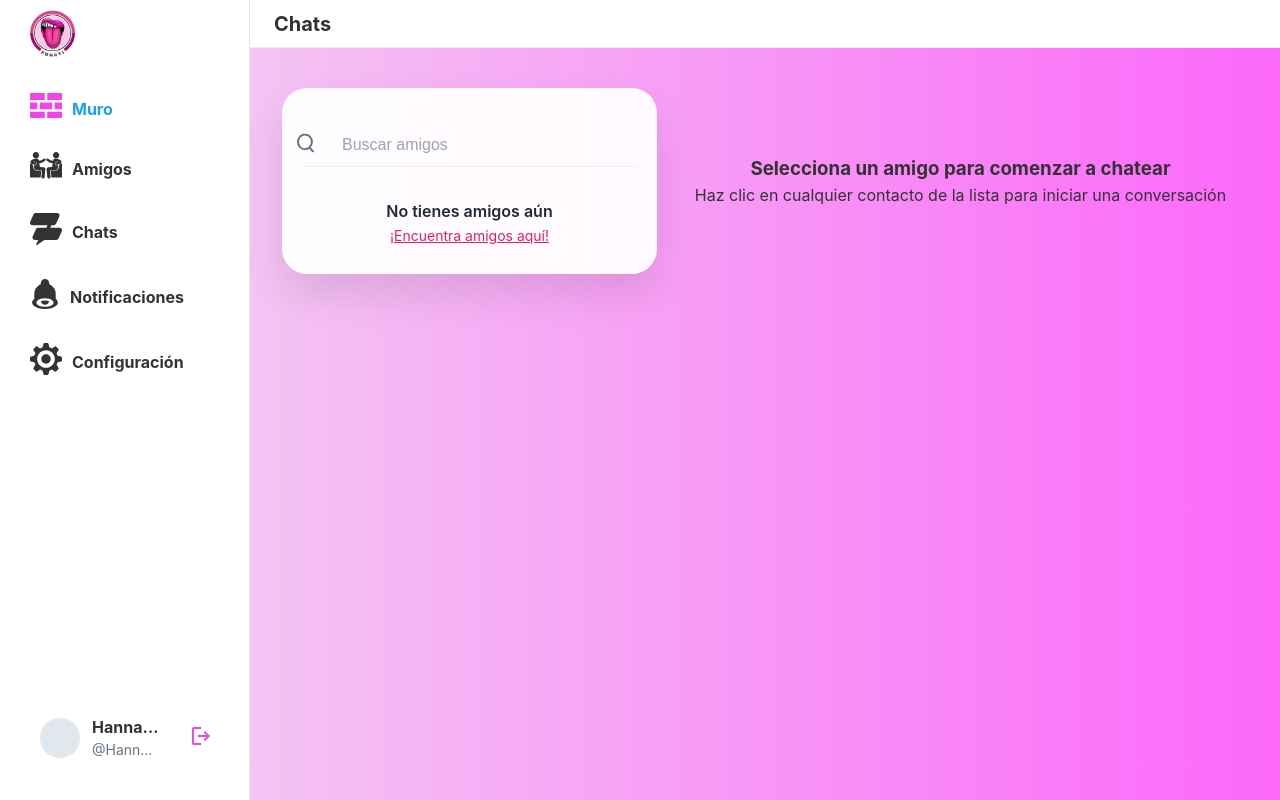
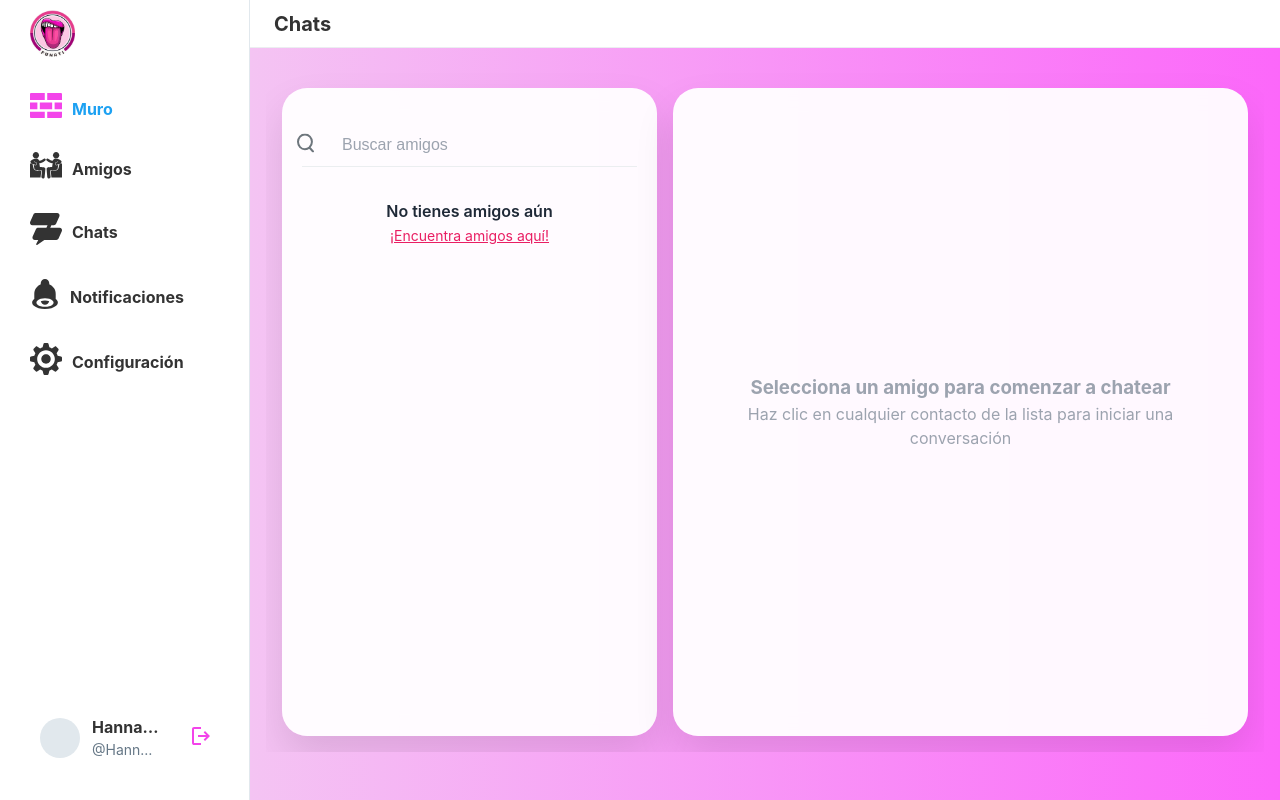
Before and after one commit to Daviddp96/RetirATI, a Django app: page /chats/ in a window 1280 px wide. Run offline with Django 5.2, Linux system fonts and the light colour scheme; a user stored in the database is signed in; data comes from the database, SQL or seed files in the repository.

Commit message:
chat finished

```diff
--- a/funATI/funATIAPP/static/css/chats.css
+++ b/funATI/funATIAPP/static/css/chats.css
@@ -1,5 +1,8 @@
 .flex-wrapper {
     gap: 1rem;
+    display: flex;
+    height: calc(100vh - 120px); /* Altura fija menos header */
+    overflow: hidden;
 }
 
 .container {
@@ -10,11 +13,16 @@
     box-shadow: 0 20px 40px rgba(0, 0, 0, 0.1);
     backdrop-filter: blur(10px);
     padding: 1rem 0;
+    display: flex;
+    flex-direction: column;
+    height: 100%;
+    overflow: hidden;
 }
 
 .search-container {
     position: relative;
     padding: 20px;
+    flex-shrink: 0; /* No se encoge */
 }
 
 .search-bar {
@@ -52,6 +60,10 @@
 
 .contacts-list {
     list-style: none;
+    flex: 1;
+    overflow-y: auto;
+    margin: 0;
+    padding: 0;
 }
 
 .contact-item {
@@ -133,6 +145,9 @@
 /* Chat Interface Styles */
 .chat {
     width: 100%;
+    height: 100%;
+    display: flex;
+    flex-direction: column;
 }
 
 .chat-header {
@@ -142,6 +157,7 @@
     align-items: center;
     background: rgba(255, 255, 255, 0.8);
     border-radius: 25px 25px 0 0;
+    flex-shrink: 0; /* No se encoge */
 }
 
 .chat-header .profile-pic {
@@ -160,6 +176,7 @@
     display: flex;
     flex-direction: column;
     gap: 15px;
+    min-height: 0; /* Importante para que flex funcione correctamente */
 }
 
 .message {
@@ -215,6 +232,7 @@
     border-top: 1px solid rgba(0, 0, 0, 0.1);
     background: rgba(255, 255, 255, 0.8);
     border-radius: 0 0 25px 25px;
+    flex-shrink: 0; /* No se encoge */
 }
 
 .message-input-wrapper {
@@ -264,6 +282,11 @@
     display: flex;
     flex-direction: column;
     height: 100%;
+    background: rgba(255, 255, 255, 0.95);
+    border-radius: 25px;
+    box-shadow: 0 20px 40px rgba(0, 0, 0, 0.1);
+    backdrop-filter: blur(10px);
+    overflow: hidden;
 }
 
 .chat-messages {
@@ -272,6 +295,12 @@
 
 .chat-placeholder {
     text-align: center;
+    display: flex;
+    align-items: center;
+    justify-content: center;
+    height: 100%;
+    padding: 50px;
+    color: #9ca3af;
 }
 
 @media (max-width: 768px) {
--- a/funATI/funATIAPP/templates/chats-main.html
+++ b/funATI/funATIAPP/templates/chats-main.html
@@ -438,11 +438,8 @@ document.head.insertAdjacentHTML('beforeend', `
     background-color: rgba(0, 0, 0, 0.05);
 }
 
-.chat-placeholder {
-    height: 100%;
-    display: flex;
-    align-items: center;
-    justify-content: center;
+.chat-placeholder div {
+    text-align: center;
 }
 </style>
 `);
```
